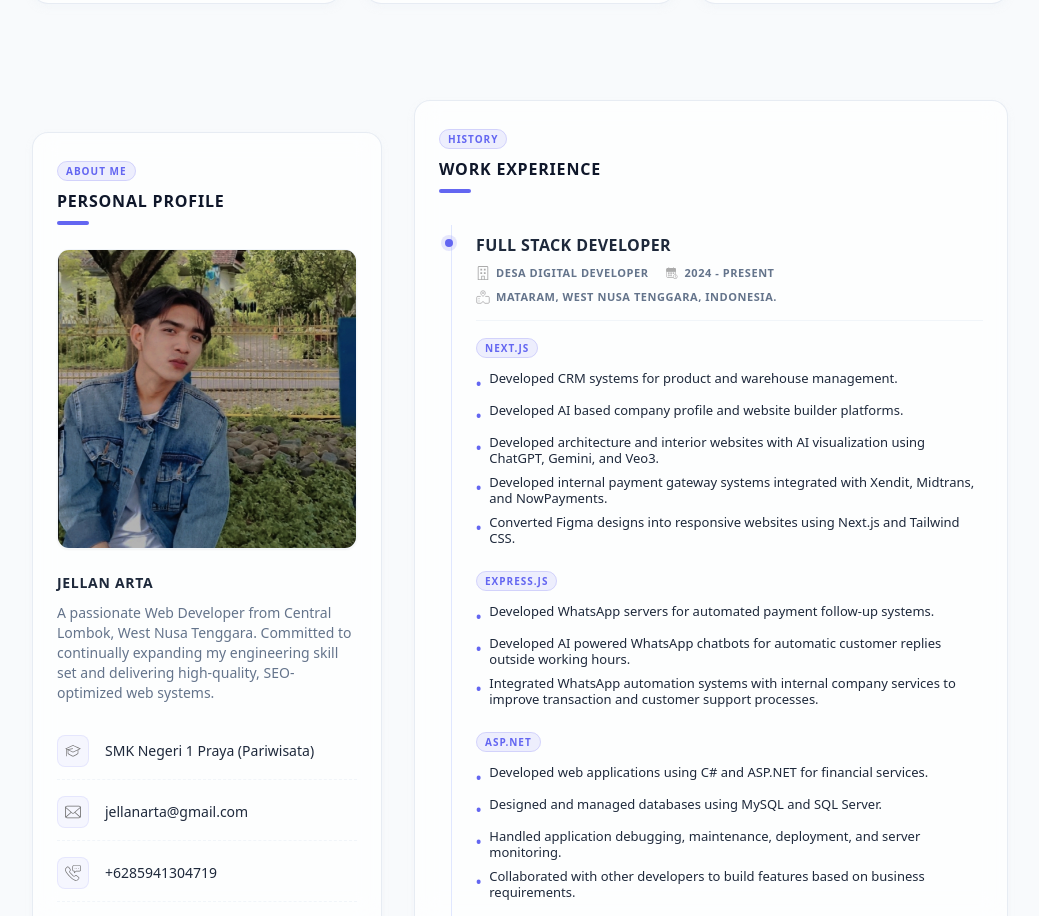
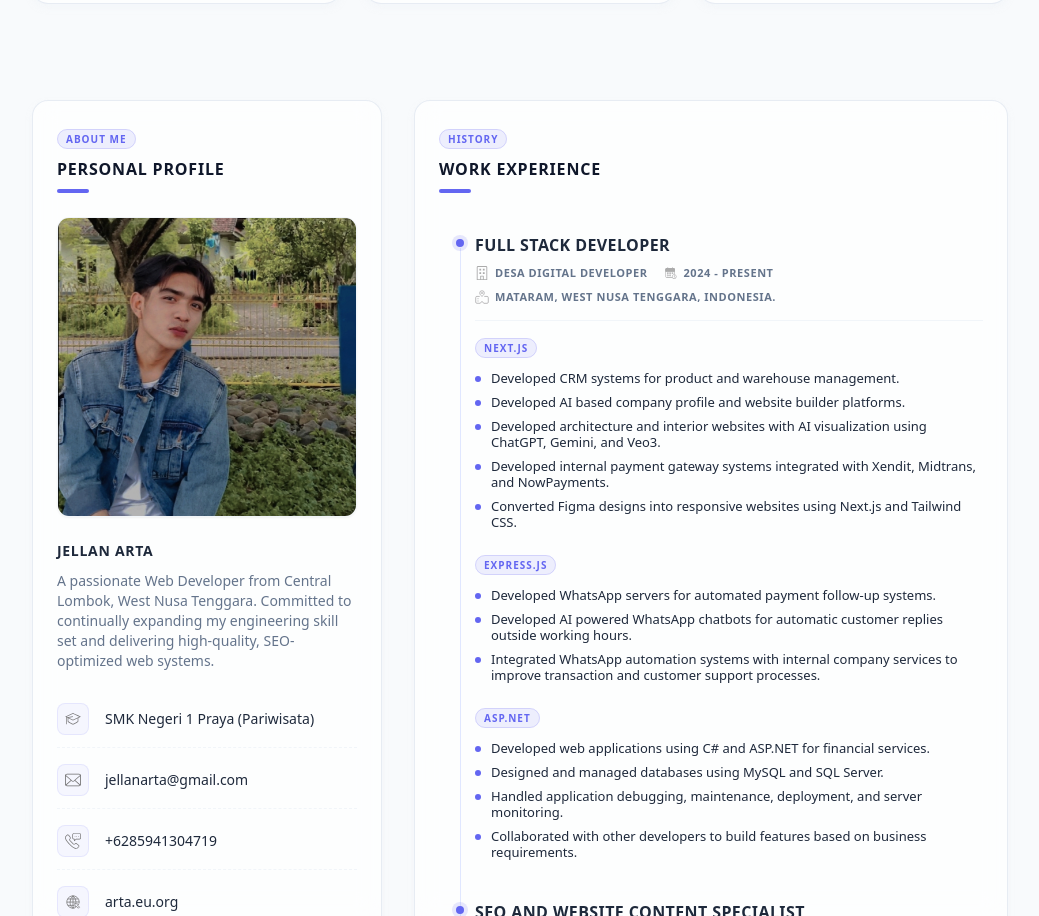
Before and after one commit to jellanarta/portofolio, a Next.js app: page / in a window 1280 px wide. Shown: the part 1884-2800 px from the top of the page, without its empty margins (120-1159 px from the left). Built offline with nearby package versions, Linux system fonts and the light colour scheme.

Commit message:
feat: implement portfolio UI components, navigation menu, and theme switcher

```diff
--- a/src/app/components/detailprofil.tsx
+++ b/src/app/components/detailprofil.tsx
@@ -45,6 +45,7 @@ export default function Detailprofil() {
                         <Lebihlengkap ikon="nohp" teks="+6285941304719" />
                         <Lebihlengkap ikon="website" teks="arta.eu.org" />
                         <Lebihlengkap ikon="github" teks="jellanarta" />
+                        <Lebihlengkap ikon="instagram" teks="laelanasoraya" />
                         <Lebihlengkap ikon="lokasi" teks="Praya, Lombok Tengah, Nusa Tenggara Barat, Indonesia" />
                     </div>
                 </div>
@@ -59,6 +60,7 @@ function Lebihlengkap({ ikon, teks }: { ikon: string, teks: string }) {
     else if (ikon === "nohp") href = `https://wa.me/${teks.replace(/[^0-9]/g, '')}`;
     else if (ikon === "website") href = `https://${teks}`;
     else if (ikon === "github") href = `https://github.com/${teks}`;
+    else if (ikon === "instagram") href = `https://instagram.com/${teks}`;
 
     const isLink = href !== "";
 
--- a/src/app/components/layanan.tsx
+++ b/src/app/components/layanan.tsx
@@ -2,7 +2,7 @@ import Image from "next/image"
 
 export default function Layanan() {
     return (
-        <section className="py-20 max-w-5xl mx-auto px-6 scroll-mt-28" id="layanan">
+        <section className="py-20 max-w-5xl mx-auto px-6 scroll-mt-28" id="services">
             {/* Section Header */}
             <div className="text-center mb-12 space-y-3">
                 <span className="text-xs uppercase font-extrabold tracking-widest text-indigo-500 dark:text-indigo-400 bg-indigo-500/10 dark:bg-indigo-500/20 px-3 py-1 rounded-full border border-indigo-500/20">
--- a/src/app/components/menu.tsx
+++ b/src/app/components/menu.tsx
@@ -65,10 +65,10 @@ export default function Menu() {
 
                         {/* Desktop Links */}
                         <nav className="hidden md:flex items-center gap-6">
-                            <ComponentsLink id="layanan" teks="Services" />
+                            <ComponentsLink id="services" teks="Services" />
                             <ComponentsLink id="profil" teks="Profile" />
                             <ComponentsLink id="skill" teks="Skills" />
-                            <ComponentsLink id="pengalaman" teks="Experience" />
+                            <ComponentsLink id="experience" teks="Experience" />
                             <ComponentsLink id="projects" teks="Projects" />
                             <ComponentsLink id="maps" teks="Location" />
                         </nav>
@@ -148,10 +148,10 @@ export default function Menu() {
 
                             {/* Mobile Links */}
                             <nav className="flex flex-col gap-4">
-                                <MobileComponentsLink id="layanan" teks="Services" setOpen={setOpenmenu} />
+                                <MobileComponentsLink id="services" teks="Services" setOpen={setOpenmenu} />
                                 <MobileComponentsLink id="profil" teks="Profile" setOpen={setOpenmenu} />
                                 <MobileComponentsLink id="skill" teks="Skills" setOpen={setOpenmenu} />
-                                <MobileComponentsLink id="pengalaman" teks="Experience" setOpen={setOpenmenu} />
+                                <MobileComponentsLink id="experience-mobile" teks="Experience" setOpen={setOpenmenu} />
                                 <MobileComponentsLink id="projects" teks="Projects" setOpen={setOpenmenu} />
                                 <MobileComponentsLink id="maps" teks="Location" setOpen={setOpenmenu} />
                             </nav>
--- a/src/app/components/pengalamankerja.tsx
+++ b/src/app/components/pengalamankerja.tsx
@@ -3,7 +3,7 @@ import Image from "next/image";
 
 export default function Pengalamankerja() {
   return (
-    <div className="glass-card rounded-2xl p-6 shadow-md shadow-slate-100/50 dark:shadow-none scroll-mt-28" id="pengalaman">
+    <div className="glass-card rounded-2xl p-6 shadow-md shadow-slate-100/50 dark:shadow-none">
       {/* Header */}
       <div className="mb-8 space-y-2">
         <span className="text-[10px] uppercase font-extrabold tracking-widest text-indigo-500 dark:text-indigo-400 bg-indigo-500/10 dark:bg-indigo-500/20 px-2 py-0.5 rounded-full border border-indigo-500/20">
@@ -16,7 +16,9 @@ export default function Pengalamankerja() {
       </div>
 
       {/* Timeline List */}
-      <div className="relative border-l border-indigo-100 dark:border-slate-800 ml-3 pl-6 space-y-10 py-2">
+      <div className="relative ml-3 pl-6 space-y-10">
+        {/* Timeline Line */}
+        <div className="absolute left-[9px] top-[15px] bottom-[15px] border-l border-indigo-100 dark:border-slate-800" />
         {pengalamankerja.map((data: WorkExperience, index: number) => (
           <Cardpengalaman data={data} key={index} />
         ))}
@@ -29,7 +31,7 @@ function Cardpengalaman({ data }: { data: WorkExperience }) {
   return (
     <div className="relative group">
       {/* Timeline Bullet Anchor */}
-      <span className="absolute -left-[31px] top-1.5 flex h-4.5 w-4.5 items-center justify-center rounded-full bg-slate-50 dark:bg-slate-950">
+      <span className="absolute -left-[19px] top-1.5 flex h-4.5 w-4.5 items-center justify-center rounded-full bg-slate-50 dark:bg-slate-950">
         <span className="h-2 w-2 rounded-full bg-indigo-500 group-hover:scale-130 transition-transform duration-300 ring-4 ring-indigo-500/15 group-hover:ring-indigo-500/35" />
       </span>
 
@@ -104,8 +106,8 @@ function Cardpengalaman({ data }: { data: WorkExperience }) {
               );
             }
             return (
-              <div key={idx} className="flex gap-2 items-start">
-                <span className="text-indigo-500 dark:text-indigo-400 mt-1 select-none font-extrabold">•</span>
+              <div key={idx} className="flex gap-2.5 items-start">
+                <span className="w-1.5 h-1.5 rounded-full bg-indigo-500 dark:bg-indigo-400 mt-[6px] flex-shrink-0" />
                 <p className="flex-1 text-xs md:text-[13px]">{dt}</p>
               </div>
             );
--- a/src/app/components/profiluser.tsx
+++ b/src/app/components/profiluser.tsx
@@ -48,6 +48,27 @@ export default function Profiluser() {
                 <Membuatsosmed ikon="facebook" username="jellanarta.id" tooltip="Facebook" />
                 <Membuatsosmed ikon="tiktok" username="@jellanarta" tooltip="TikTok" />
             </div>
+
+            {/* Download CV Button */}
+            <div className="mt-4">
+                <a
+                    href="https://drive.google.com/file/d/1tlGe1cp9JBUNh2BLhefm_qb4s06PSUPq/view?usp=drive_link"
+                    target="_blank"
+                    rel="noopener noreferrer"
+                    className="inline-flex items-center gap-2 px-6 py-3 rounded-full text-sm font-bold text-white bg-gradient-to-r from-indigo-500 via-purple-500 to-pink-500 hover:from-indigo-600 hover:via-purple-600 hover:to-pink-600 hover:scale-105 active:scale-95 transition-all duration-300 shadow-lg shadow-indigo-500/25 border border-white/10 group whitespace-nowrap"
+                >
+                    <svg
+                        className="w-4.5 h-4.5 text-white transform group-hover:translate-y-0.5 transition-transform duration-200"
+                        fill="none"
+                        viewBox="0 0 24 24"
+                        stroke="currentColor"
+                        strokeWidth={2.5}
+                    >
+                        <path strokeLinecap="round" strokeLinejoin="round" d="M4 16v1a3 3 0 003 3h10a3 3 0 003-3v-1m-4-4l-4 4m0 0l-4-4m4 4V4" />
+                    </svg>
+                    Download CV
+                </a>
+            </div>
         </div>
     );
 }
--- a/src/app/page.tsx
+++ b/src/app/page.tsx
@@ -15,15 +15,15 @@ export default function Page() {
       <Layanan />
       <Projects />
       <div className="grid grid-cols-1 gap-8 md:grid-cols-[350px,1fr] px-6 max-w-5xl mx-auto mt-8 md:gap-8 pb-10">
-        <div className="space-y-8">
-          <div className="block md:hidden">
+        <div className="flex flex-col gap-8">
+          <div className="block md:hidden scroll-mt-28" id="experience-mobile">
             <Pengalamankerja />
           </div>
           <Detailprofil />
           <Skilldankeahlian />
         </div>
-        <div className="space-y-8">
-          <div className="hidden md:block">
+        <div className="flex flex-col gap-8">
+          <div className="hidden md:block scroll-mt-28" id="experience">
             <Pengalamankerja />
           </div>
           <Lokasimaps />
```
Also changed, not shown: public/instagram.svg (added).
